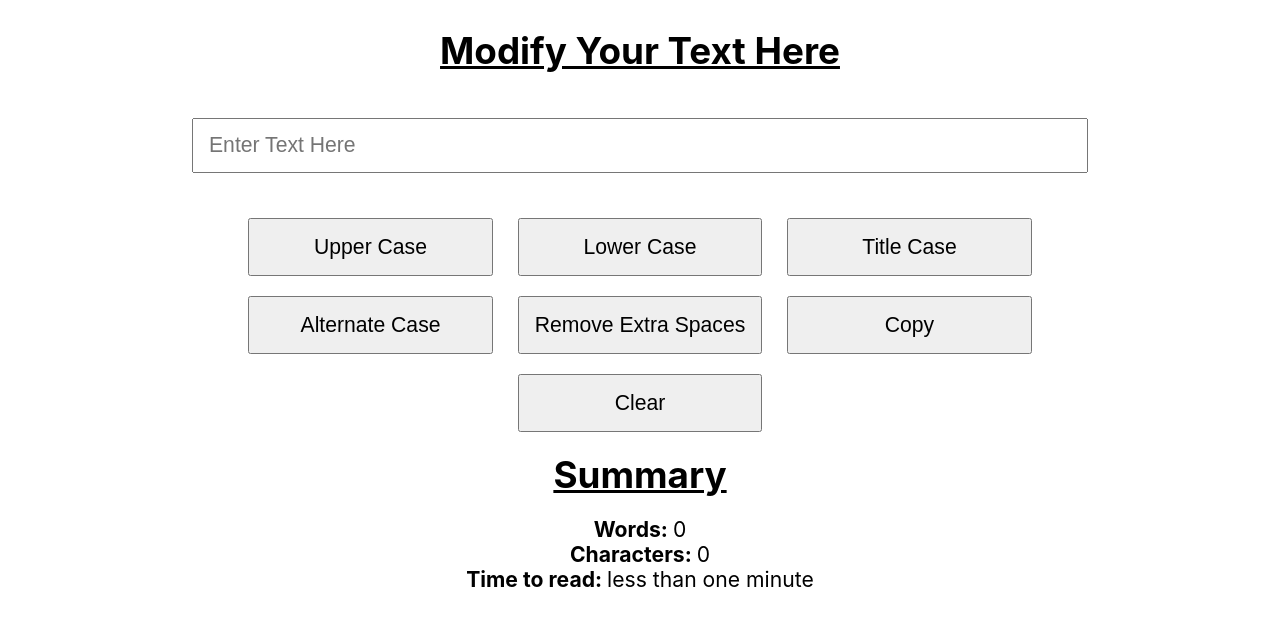
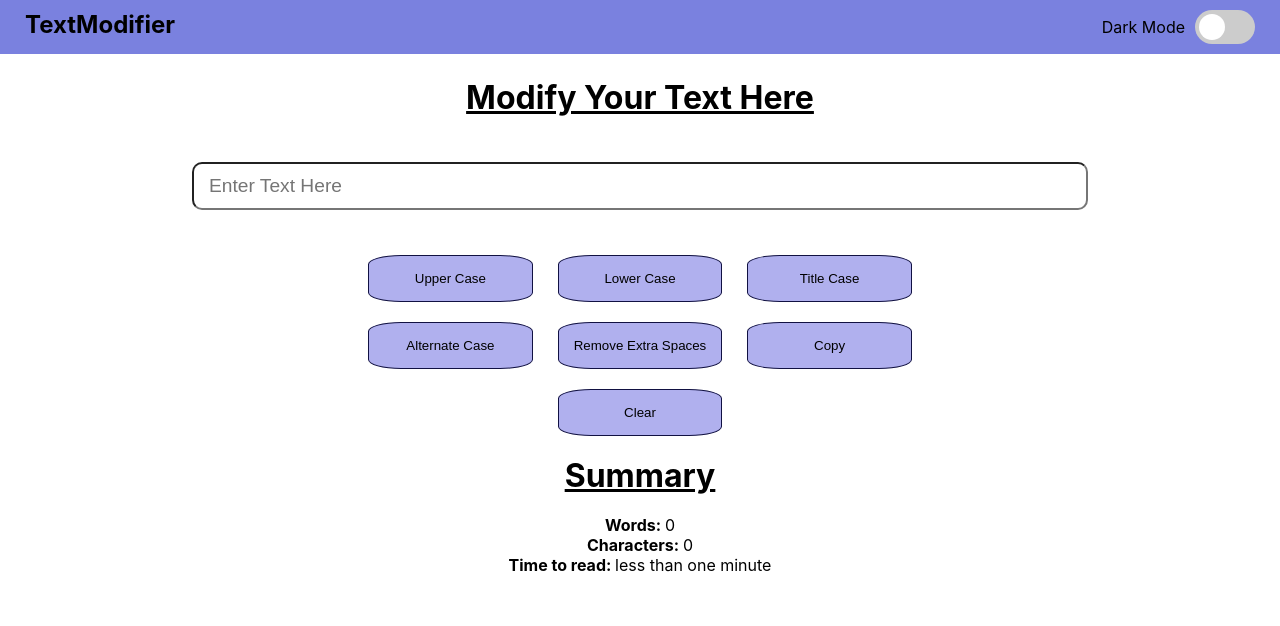
Before and after one commit to Abdul-Hannan12/text-processing, a React (Create React App) app: page / in a window 1280 px wide. Shown: the top 626 px of the page. Built offline with nearby package versions, Linux system fonts and the light colour scheme.

Commit message:
added dark mode

```diff
--- a/src/App.js
+++ b/src/App.js
@@ -1,9 +1,28 @@
 import './styles/App.css';
+import './styles/toggle.css';
+import './styles/nav.css';
 import TextForm from './components/TextForm';
+import Navbar from './components/Navbar';
+import { useState } from 'react';
 
 function App() {
+  const [mode, setMode] = useState('light');
+
+  const toggleMode = ()=>{
+    if (mode === 'light'){
+      setMode('dark');
+      document.body.style.backgroundColor = '#0f0e26';
+      document.body.style.color = 'white';
+    }else{
+      setMode('light');
+      document.body.style.backgroundColor = 'white';
+      document.body.style.color = '#0f0e26';
+    }
+  }
+
   return (
     <>
+    <Navbar mode={mode} toggle={toggleMode} />
     <TextForm placeholder="Enter Text Here" />
     </>
   );
--- /dev/null
+++ b/src/components/Navbar.js
@@ -0,0 +1,20 @@
+
+export default function Navbar(props) {
+
+  return (
+    <nav className='nav' style={{'backgroundColor':  props.mode === 'light' ? '#7A81DF' : '#3d3f58'}} >
+
+        <h1>TextModifier</h1>
+
+        <div className="switchContainer">
+            <p className='darkLabel'>{(props.mode === 'light') ? 'Dark' : 'Light'} Mode</p>
+            <label className="switch">
+                <input type="checkbox" onClick={props.toggle}/>
+                <span className="slider round"></span>
+            </label>
+        </div>
+
+
+    </nav>
+  )
+}
--- a/src/components/TextForm.js
+++ b/src/components/TextForm.js
@@ -60,6 +60,7 @@ export default function TextForm(props){
     const titleCase = str => `${str[0].toUpperCase()}${str.slice(1).toLowerCase()}`;
 
     return (
+
         <div className="container">
 
             <u><h1 className="heading">Modify Your Text Here</h1></u>
--- a/src/styles/App.css
+++ b/src/styles/App.css
@@ -2,7 +2,6 @@
   margin: 0;
   padding: 0;
   box-sizing: border-box;
-  font-size: 1.15rem;
 }
 
 .container{
@@ -21,6 +20,8 @@
   height: 3rem;
   padding: 0 15px;
   margin: 45px;
+  border-radius: 10px;
+  font-size: 1.2rem;
 }
 
 .btns{
@@ -34,6 +35,13 @@
 .btn{
   cursor: pointer;
   padding: 15px;
+  background-color: rgb(176, 176, 238);
+  border-radius: 20%;
+  border: 1px solid rgb(17, 17, 66);
+}
+
+.btn:hover{
+  background-color: rgb(168, 168, 240);
 }
 
 .btn1 { grid-area: 1 / 1 / 2 / 2; }
--- /dev/null
+++ b/src/styles/nav.css
@@ -0,0 +1,14 @@
+.nav{
+    display: flex;
+    justify-content: space-between;
+    padding: 10px 25px;
+}
+
+.switchContainer{
+    display: flex;
+    align-items: center;
+}
+
+.darkLabel{
+    padding-right: 10px;
+}
--- /dev/null
+++ b/src/styles/toggle.css
@@ -0,0 +1,62 @@
+/* The switch - the box around the slider */
+.switch {
+    position: relative;
+    display: inline-block;
+    width: 60px;
+    height: 34px;
+  }
+
+  /* Hide default HTML checkbox */
+  .switch input {
+    opacity: 0;
+    width: 0;
+    height: 0;
+  }
+
+  /* The slider */
+  .slider {
+    position: absolute;
+    cursor: pointer;
+    top: 0;
+    left: 0;
+    right: 0;
+    bottom: 0;
+    background-color: #ccc;
+    -webkit-transition: .4s;
+    transition: .4s;
+  }
+
+  .slider:before {
+    position: absolute;
+    content: "";
+    height: 26px;
+    width: 26px;
+    left: 4px;
+    bottom: 4px;
+    background-color: white;
+    -webkit-transition: .4s;
+    transition: .4s;
+  }
+
+  input:checked + .slider {
+    background-color: #2196F3;
+  }
+
+  input:focus + .slider {
+    box-shadow: 0 0 1px #2196F3;
+  }
+
+  input:checked + .slider:before {
+    -webkit-transform: translateX(26px);
+    -ms-transform: translateX(26px);
+    transform: translateX(26px);
+  }
+
+  /* Rounded sliders */
+  .slider.round {
+    border-radius: 34px;
+  }
+
+  .slider.round:before {
+    border-radius: 50%;
+  }
```
